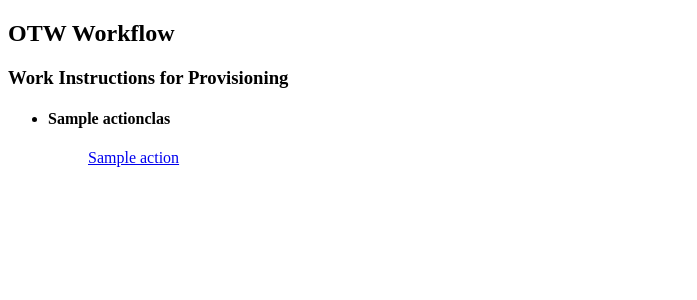
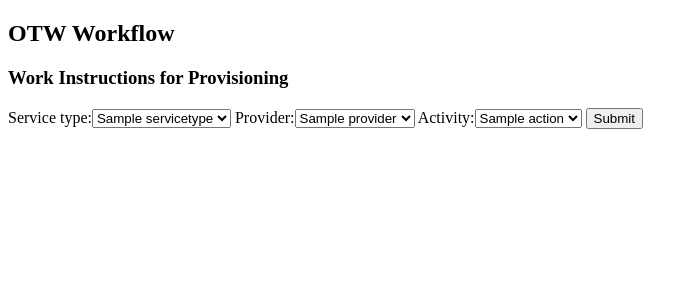
Before and after one commit to snuffpuppet/workflow, a Django app: page /workflow/ in a window 1280 px wide. Shown: the top 300 px of the page, without its empty margins (0-697 px from the left). Run offline with Django 3.2, Linux system fonts and the light colour scheme; tables that the repository leaves empty hold one stand-in row (values such as "Sample post").

Commit message:
Use a form GET to parameterise activity task construction

```diff
--- /dev/null
+++ b/workflow/forms.py
@@ -0,0 +1,9 @@
+from django import forms
+
+from .models import Activity, Provider, ServiceType
+
+
+class WorkflowForm(forms.Form):
+    service_type = forms.ModelChoiceField(queryset=ServiceType.objects.all(), empty_label=None)
+    provider = forms.ModelChoiceField(queryset=Provider.objects.all(), empty_label=None)
+    activity = forms.ModelChoiceField(queryset=Activity.objects.all(), empty_label=None)
--- a/workflow/models.py
+++ b/workflow/models.py
@@ -1,5 +1,6 @@
-from django.core.exceptions import ObjectDoesNotExist
+from django.core.exceptions import ObjectDoesNotExist, MultipleObjectsReturned
 from django.db import models
+from django.db.models import Q
 
 
 class ActionClass(models.Model):
@@ -66,8 +67,11 @@ class Activity(models.Model):
         return self.tasksequence_set.all().order_by('sequence').select_related('task')
 
     def tasks(self):
-        return Task.objects.filter(tasksequence__activity=self).order_by('tasksequence__sequence')
-        #return self.tasksequence_set.all().order_by('sequence')
+        in_this_activity = Q(tasksequence__activity=self)
+        return Task.objects.filter(in_this_activity).order_by('tasksequence__sequence')
+
+    # def tasks(self):
+    #     return Task.objects.filter(tasksequence__activity=self).order_by('tasksequence__sequence')
 
     action = models.ForeignKey(Action, on_delete=models.CASCADE)
     summary = models.CharField(max_length=200)
@@ -147,6 +151,18 @@ class ProviderChoiceTask(models.Model):
     def __str__(self):
         return f'Engage Service Provider ({self.action.name})'
 
+    def get_provider_task(self, provider, service_type):
+
+        action_match = Q(providertask__action=self.action)
+        service_type_match = Q(providertask__provider_service_type__service_type=service_type)
+        provider_match = Q(providertask__provider_service_type__provider=provider)
+        tasks = Task.objects.filter(action_match & service_type_match & provider_match)
+        if len(tasks) > 1:
+            raise MultipleObjectsReturned(f'One ProviderTask expected for {self.action} {provider} {service_type}')
+        if len(tasks) == 0:
+            return None
+        return tasks[0]
+
     task = models.OneToOneField(Task, on_delete=models.CASCADE, primary_key=True)
     #heading = models.CharField(max_length=50)
     action = models.ForeignKey(Action, on_delete=models.CASCADE)
--- a/workflow/templates/workflow/activity.html
+++ b/workflow/templates/workflow/activity.html
@@ -10,12 +10,15 @@
     <p>{{ activity.summary }}</p>
     <h3>Tasks:</h3>
     <ol>
-        {% for task in activity.tasks %}
+        {% for task in tasks %}
             <li>
                 {{ task.name }}
                 {% if task.has_instructions %}
                     <p>{{ task.instructions }}</p>
                 {% elif task.is_choice_task %}
+                    <p>Huh, found a choice task</p>
+
+                {% comment %}
                     <ul>
                         {% for task in task.choices %}
                             <li>
@@ -24,6 +27,7 @@
                             </li>
                         {% endfor %}
                     </ul>
+                {% endcomment %}
                 {% else %}
                     <p>No instructions or choices found</p>
                 {% endif %}
--- a/workflow/templates/workflow/index.html
+++ b/workflow/templates/workflow/index.html
@@ -9,6 +9,14 @@
 <body>
 <h2>OTW Workflow</h2>
 <h3>Work Instructions for Provisioning</h3>
+
+<form action="{% url 'activity' %}" method="get">
+    {% csrf_token %}
+    {{ form }}
+    <input type="submit" value="Submit">
+</form>
+
+{% comment %}
 <ul>
     {% for ac in action_class_list %}
         <li>
@@ -21,5 +29,6 @@
         </li>
     {% endfor %}
 </ul>
+{% endcomment %}
 </body>
 </html>
--- a/workflow/urls.py
+++ b/workflow/urls.py
@@ -6,6 +6,6 @@ from . import views
 urlpatterns = [
     path('', views.index, name='index'),
     path('action/<int:action_id>/', views.action, name='action'),
-    path('activity/<int:activity_id>/', views.activity, name='activity'),
+    path('activity/', views.activity, name='activity'),
     path('activity/<int:activity_id>/task/<task_id>/', views.task, name='task'),
 ]
--- a/workflow/views.py
+++ b/workflow/views.py
@@ -4,11 +4,17 @@ from django.http import HttpResponse
 from .models import Action, ActionClass, Activity, ServiceType, Provider, ProviderServiceType, Task, TaskSequence, \
     ProviderTask, AdminTask, ProviderChoiceTask
 
+from .forms import WorkflowForm
+
 
 def index(request):
-    action_class_list = ActionClass.objects.all()
-    context = {'action_class_list': action_class_list}
-    return render(request, 'workflow/index.html', context)
+
+    # action_class_list = ActionClass.objects.all()
+    # context = {'action_class_list': action_class_list}
+    #return render(request, 'workflow/index.html', context)
+
+    form = WorkflowForm()
+    return render(request, 'workflow/index.html', {'form': form})
 
 
 def action(request, action_id):
@@ -18,11 +24,29 @@ def action(request, action_id):
     #return HttpResponse(f'Action {action_id} requested')
 
 
-def activity(request, activity_id):
-    activity = Activity.objects.get(id=activity_id)
-    context = {'activity': activity}
-    return render(request, 'workflow/activity.html', context)
-    #return HttpResponse(f'Activity {activity_id} requested')
+def activity(request):
+    if request.method == 'GET':
+        form = WorkflowForm(request.GET)
+        if form.is_valid():
+            activity = form.cleaned_data['activity']
+            service_type = form.cleaned_data['service_type']
+            provider = form.cleaned_data['provider']
+            activity_tasks = activity.tasks()
+            tasks = tuple()
+            for task in activity_tasks:
+                if task.is_choice_task():
+                    tasks += (task.providerchoicetask.get_provider_task(provider=provider, service_type=service_type),)
+                else:
+                    tasks += (task,)
+            request.session['service_type'] = service_type.pk
+            request.session['provider'] = provider.pk
+
+            context = {'activity': activity, 'tasks': tasks}
+            return render(request, 'workflow/activity.html', context)
+    # activity = Activity.objects.get(id=activity_id)
+    # context = {'activity': activity}
+    # return render(request, 'workflow/activity.html', context)
+
 
 
 def task(request, activity_id, task_id):
```
Also changed, not shown: workflow/admin.py (+9 -7 lines).
